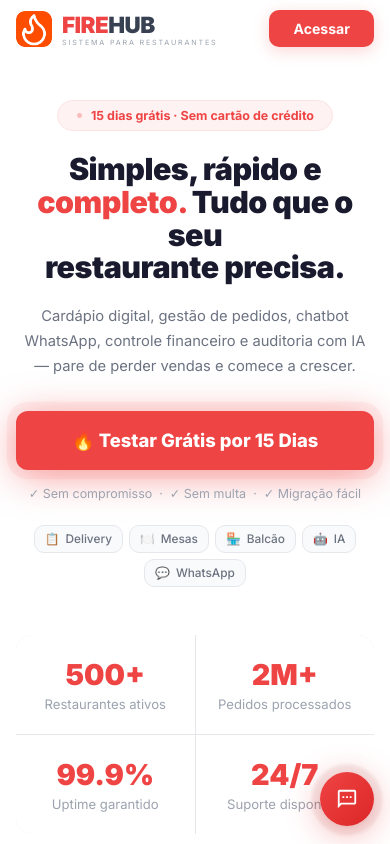
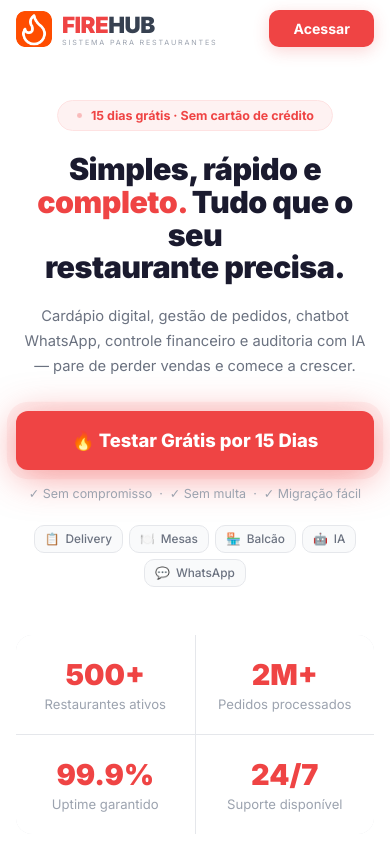
Before and after one commit to douglasmorett/firehub-site, a Next.js app: page / in a window 390 px wide. Shown: the top 844 px of the page. Built offline with nearby package versions, Linux system fonts and the light colour scheme.

Commit message:
fix: esconde widget flutuante no celular - só aparece no desktop

```diff
--- a/src/app/globals.css
+++ b/src/app/globals.css
@@ -541,22 +541,10 @@ nav [style*="scroll"] {
   }
 }
 
-/* ── Responsive ── */
+/* ── Responsive: hide widget on mobile ── */
 @media (max-width: 600px) {
-  .fcw-container {
-    bottom: 18px;
-    right: 16px;
-  }
-  .fcw-fab {
-    width: 54px;
-    height: 54px;
-  }
-  .fcw-fab svg {
-    width: 22px;
-    height: 22px;
-  }
-  .fcw-menu {
-    width: calc(100vw - 32px);
-    right: 0;
+  .fcw-container,
+  .fcw-backdrop {
+    display: none !important;
   }
 }
```
